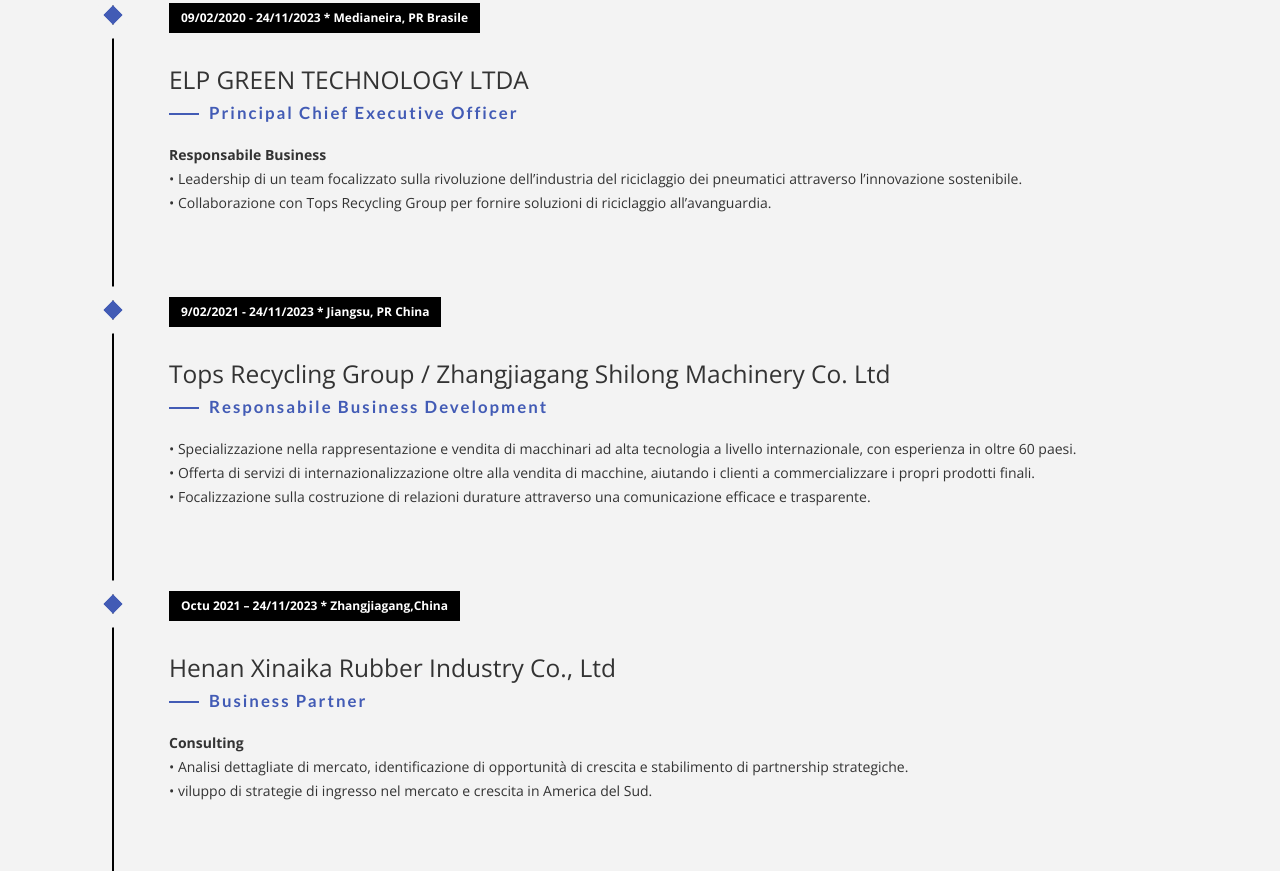
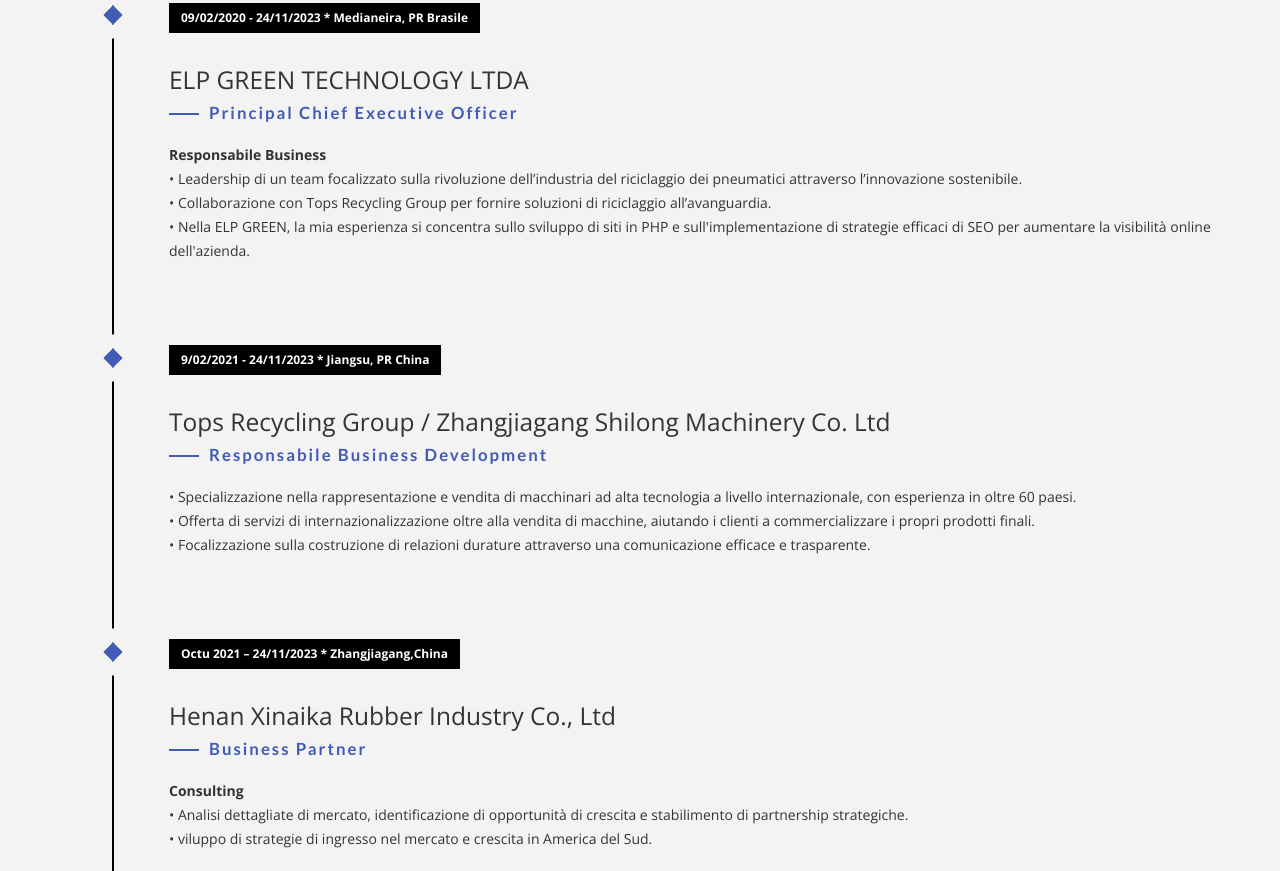
Before and after one commit to Ericsonpiccoli/contact, a plain HTML site: page index.html in a window 1280 px wide. Shown: the part 2051-2922 px from the top of the page. Drawn offline with nearby package versions, Linux system fonts and the light colour scheme; a web font is replaced by a local one.

Commit message:
Add files via upload
Signed-off-by: Ericsonpiccoli <167118982+Ericsonpiccoli@users.noreply.github.com>

```diff
--- a/index.html
+++ b/index.html
@@ -103,7 +103,8 @@
                             <p><strong>Responsabile Business</strong>
                                 <br>• Leadership di un team focalizzato sulla rivoluzione dell’industria del riciclaggio dei pneumatici attraverso l’innovazione sostenibile. <br>
                                 • Collaborazione con Tops Recycling Group per fornire soluzioni di
-                                riciclaggio all’avanguardia.
+                                riciclaggio all’avanguardia. <br>
+                                • Nella ELP GREEN, la mia esperienza si concentra sullo sviluppo di siti in PHP e sull'implementazione di strategie efficaci di SEO per aumentare la visibilità online dell'azienda.
                                 </p>
                         </div>
                     </li>
```
